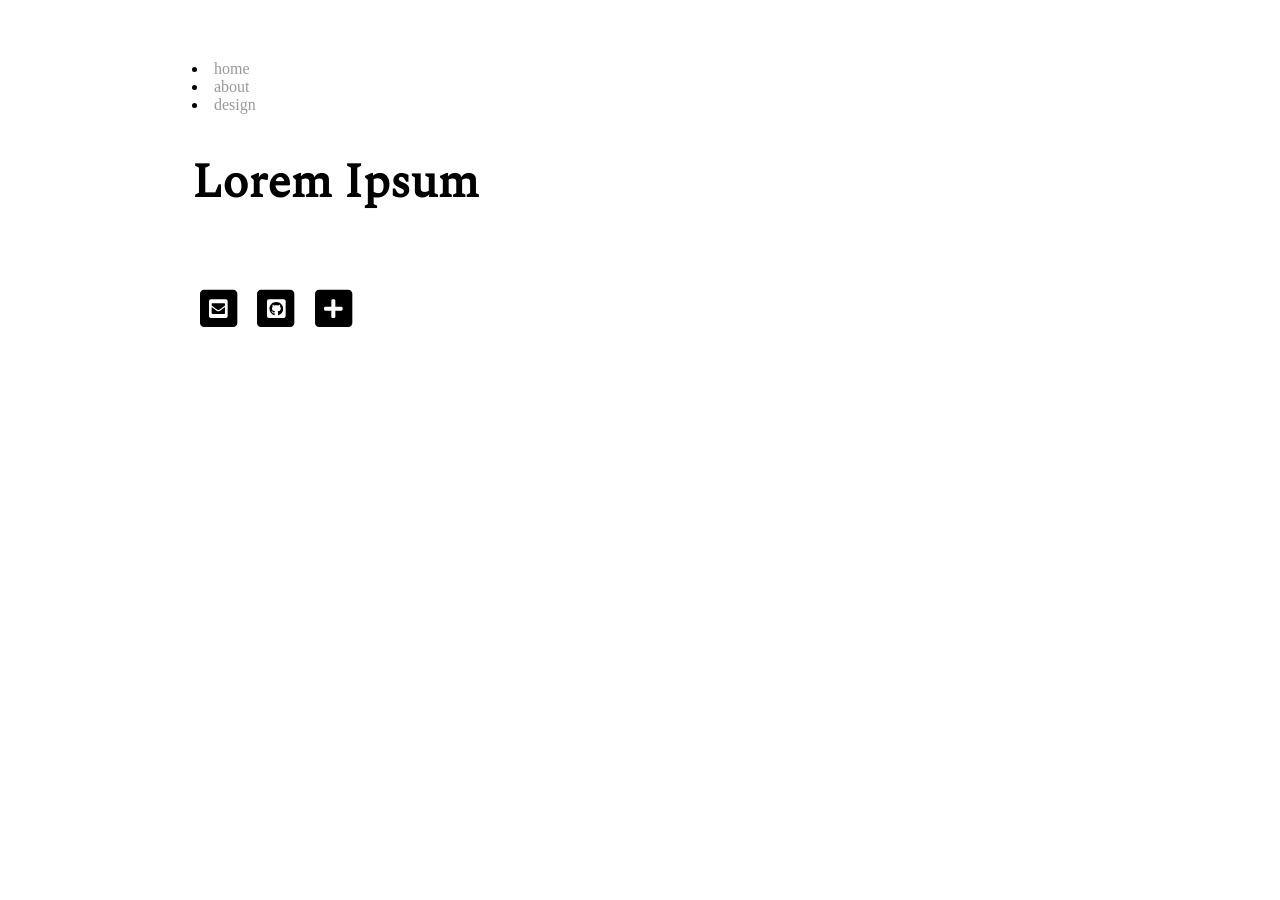
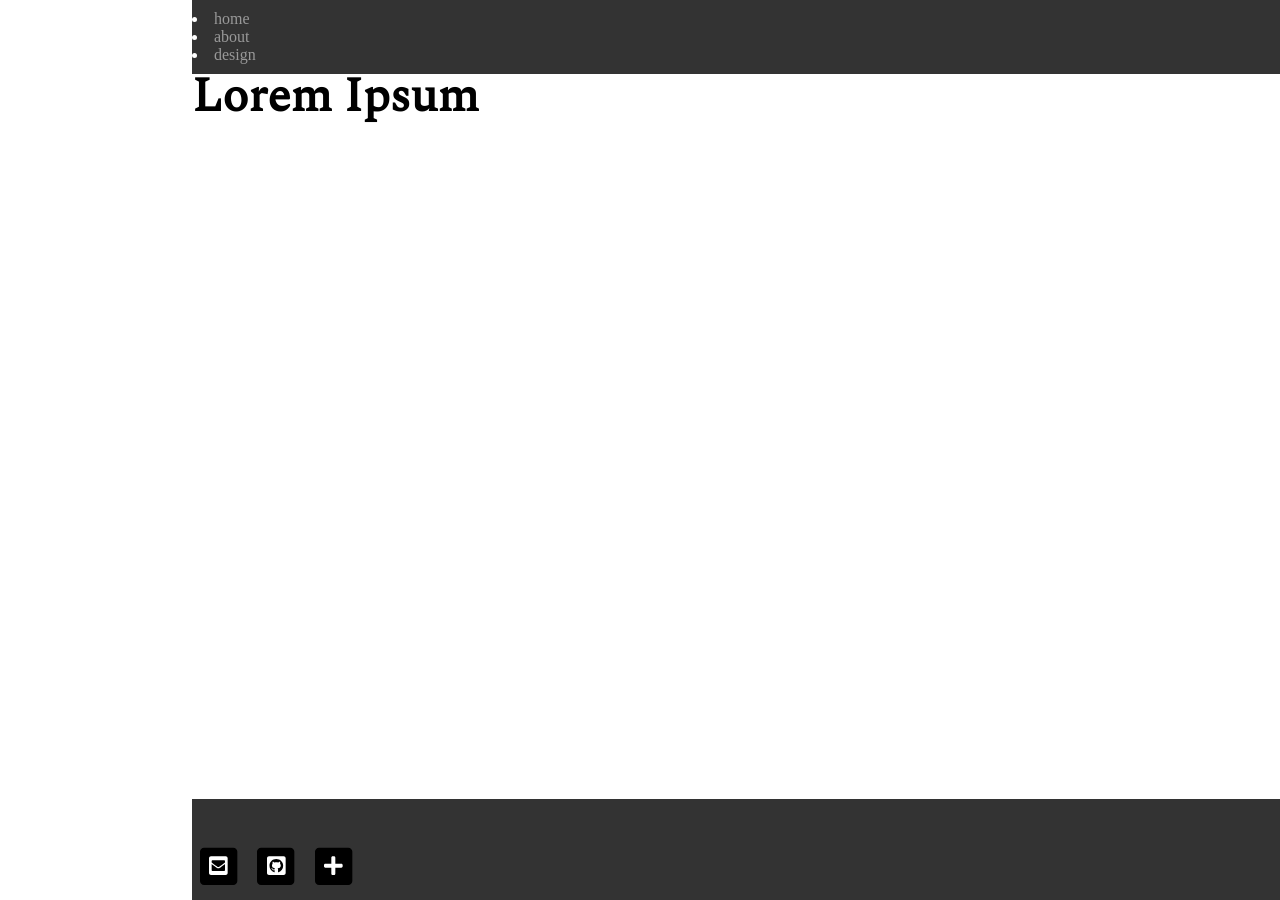
Before and after one commit to caIcutec/caIcutec.github.io, a Jekyll site: the page built from index.html, in a window 1280 px wide. Built offline with Jekyll 4.4.1, drawn with Linux system fonts in a browser that asks for light colours; nearby versions of some CDN libraries.

Commit message:
Update main.css

```diff
--- a/css/main.css
+++ b/css/main.css
@@ -33,14 +33,19 @@ p {
     color: #333;
 }
 
-fixed-header {
-    top: 0;
-}
-
-fixed-footer {
-    border-top: 1px solid #d5d5d5;
-    bottom:0;
-}
+.fixed-header, .fixed-footer{
+        width: 100%;
+        position: fixed;
+        background: #333;
+        padding: 10px 0;
+        color: #fff;
+    }
+    .fixed-header{
+        top: 0;
+    }
+    .fixed-footer{
+        bottom: 0;
+    }
 
 ul.posts {
     margin: 20px auto 40px;
```
